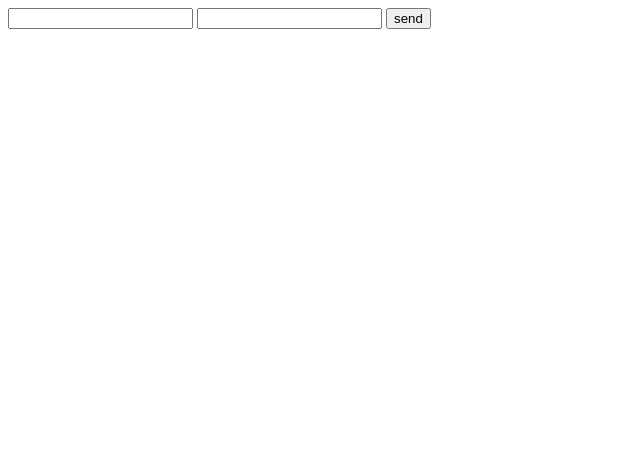
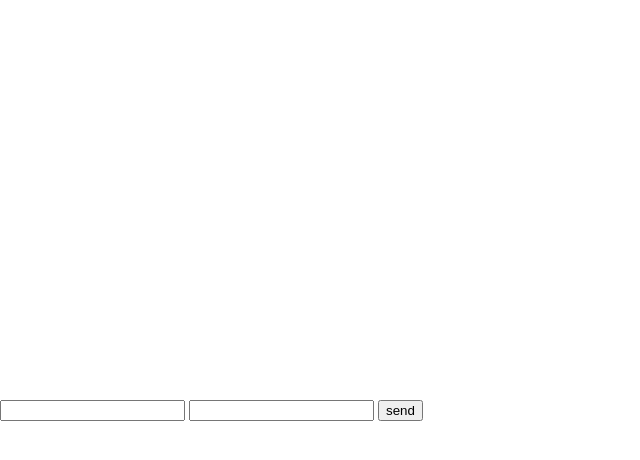
Before and after one commit to aljanobi3/chat_client, a plain HTML site: page index.html in a window 1280 px wide. Shown: the whole page, without its empty margins (0-640 px from the left). Drawn offline with Linux system fonts and the light colour scheme.

Commit message:
Update main.css

```diff
--- a/main.css
+++ b/main.css
@@ -1,10 +1,9 @@
-.chat-stream {
-    height: 66vh;
+body {
+    margin: 0;
+}
 
-    background-color: #eee;
-
+#chat-stream {
     display: flex;
     align-items: flex-end;
-
-    overflow: hidden;
+    height: 50vh;
 }
```
